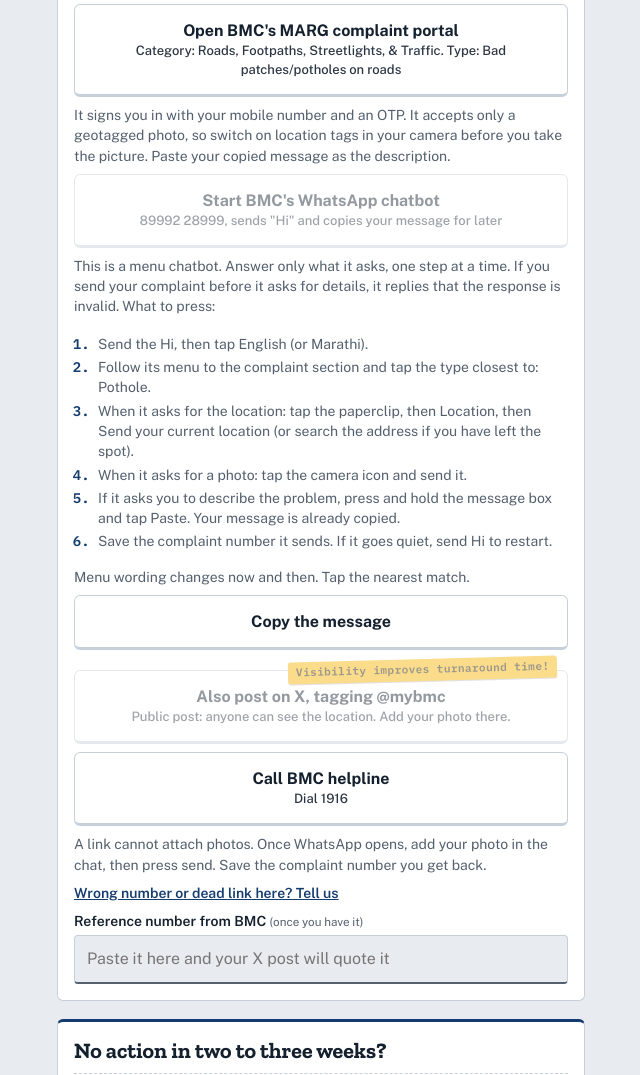
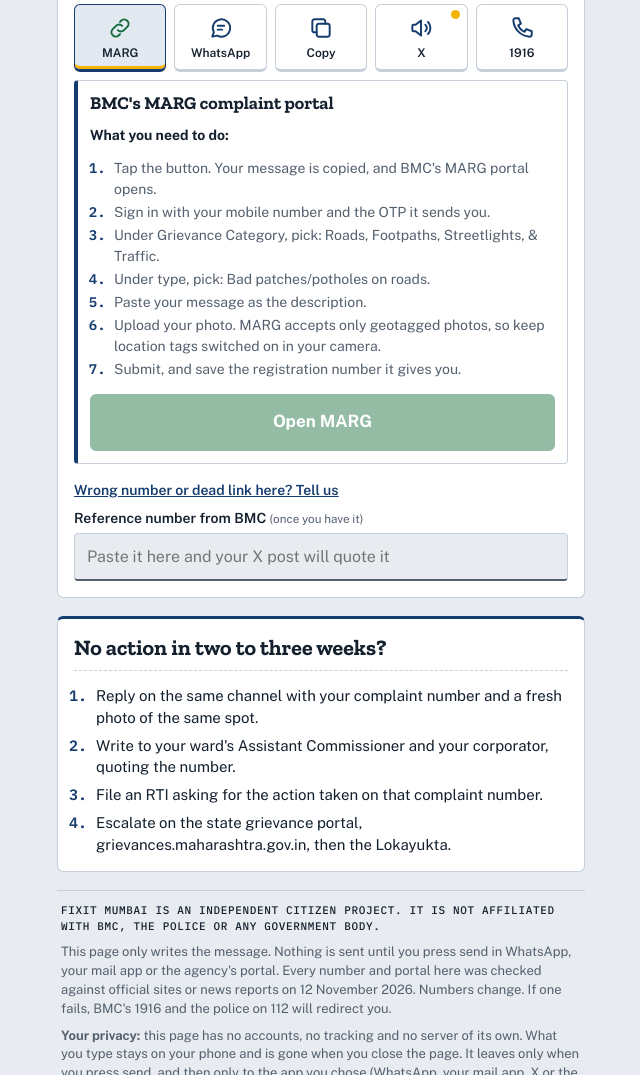
Before and after one commit to fixit-mumbai/fixit-mumbai.github.io, a plain HTML site: page index.html in a window 1280 px wide. Shown: the part 2778-3853 px from the top of the page, without its empty margins (319-959 px from the left). Drawn offline with Linux system fonts and the light colour scheme.

Commit message:
Send options as an icon row with a what-to-do panel
Co-Authored-By: Claude Fable 5.2 <noreply@anthropic.com>
Claude-Session: https://claude.ai/code/session_0116cPzWCuELSz27fK1qmcfk

```diff
--- a/index.html
+++ b/index.html
@@ -127,6 +127,17 @@ footer p{margin:0 0 8px}
 .report a,footer a{color:var(--accent);font-weight:600}
 .btn.has-flag{position:relative;margin-top:12px}
 .flag{position:absolute;top:-12px;right:10px;background:var(--mark);color:var(--mark-ink);font-family:var(--mono);font-size:11px;font-weight:600;letter-spacing:.04em;padding:3px 8px;border-radius:3px;transform:rotate(-1.5deg);box-shadow:0 1px 0 rgba(0,0,0,.25);white-space:nowrap}
+.icons{display:flex;flex-wrap:wrap;gap:8px}
+.ico{flex:1 1 56px;max-width:96px;position:relative;font:inherit;font-size:12px;font-weight:600;color:var(--ink);background:var(--surface);border:1px solid var(--line);border-bottom-width:3px;border-radius:6px;padding:10px 4px 7px;display:flex;flex-direction:column;align-items:center;gap:4px;cursor:pointer}
+.ico svg{width:26px;height:26px;color:var(--accent)}
+.ico.lead svg{color:var(--send)}
+.ico[aria-selected="true"]{border-color:var(--accent);background:var(--soft);box-shadow:inset 0 -3px 0 var(--mark)}
+.ico .dot{position:absolute;top:5px;right:7px;width:9px;height:9px;border-radius:50%;background:var(--mark)}
+.panel{border:1px solid var(--line);border-left:4px solid var(--accent);border-radius:4px;padding:12px;display:flex;flex-direction:column;gap:8px;position:relative}
+.panel > strong{font-family:var(--display);font-size:18px;line-height:1.2}
+.panel .flag{position:static;align-self:flex-start;transform:rotate(-1deg)}
+.panel .hint{margin-top:-4px}
+.todo{margin:2px 0 -4px;font-weight:700;font-size:14px}
 footer .disc{font-family:var(--mono);font-size:11px;letter-spacing:.06em;text-transform:uppercase;color:var(--ink)}
 @media (max-width:380px){.mast h1{font-size:31px}.seal{width:54px;height:54px}}
 @media (prefers-reduced-motion:no-preference){.btn,.chip,.issue{transition:background-color .12s,border-color .12s}}
@@ -1236,20 +1247,32 @@ function build(){
   });
 }
 
+var ICON = {
+  web:'<path d="M10 14a4 4 0 0 0 5.7 0l3-3a4 4 0 0 0-5.7-5.7l-1 1"/><path d="M14 10a4 4 0 0 0-5.7 0l-3 3a4 4 0 0 0 5.7 5.7l1-1"/>',
+  wa:'<path d="M4 20l1.4-4.2A8 8 0 1 1 8.6 19L4 20z"/><path d="M9 10h6M9 13.5h4"/>',
+  mail:'<rect x="3" y="5" width="18" height="14" rx="2"/><path d="M3.5 7l8.5 6 8.5-6"/>',
+  copy:'<rect x="8" y="8" width="12" height="12" rx="2"/><path d="M16 8V6a2 2 0 0 0-2-2H6a2 2 0 0 0-2 2v8a2 2 0 0 0 2 2h2"/>',
+  x:'<path d="M4 10v4a1 1 0 0 0 1 1h2l5 4V5L7 9H5a1 1 0 0 0-1 1z"/><path d="M16 9a4 4 0 0 1 0 6M18.5 6.5a8 8 0 0 1 0 11"/>',
+  sms:'<rect x="3" y="4" width="18" height="13" rx="2"/><path d="M8 21l3-4M7 9h10M7 12.5h6"/>',
+  tel:'<path d="M6 3h3l2 5-2.5 1.5a11 11 0 0 0 6 6L16 13l5 2v3a2 2 0 0 1-2 2A16 16 0 0 1 4 5a2 2 0 0 1 2-2z"/>'
+};
+var picked = {};
+
 function renderActions(ag, ta, box, note, ready, more, xt){
   var text = ta.value;
   box.textContent = "";
   var urgent = !!ag.callFirst || $("f-urgent").checked;
   var of = function(t){ return ag.ch.filter(function(c){ return c.t === t; }); };
-  var was = of("wa"), smss = of("sms"), mails = of("mail"), webs = of("web"), tels = of("tel"), lead = true, xDone = false;
+  var was = of("wa"), smss = of("sms"), mails = of("mail"), webs = of("web"), tels = of("tel");
   if(cur.nobot){ was = was.filter(function(c){ return !c.bot; }); }
-  var cls = function(kind){ var c = lead ? kind : ""; lead = false; return "btn " + c; };
-  var after = function(){
-    note.textContent = "Opened." + (xt && !xDone ? " Posting it on X as well, tagging @" + ag.x + ", adds public pressure." : "") + (more ? " Then come back to this page for the next complaint below." : "");
+  var E = encodeURIComponent;
+  var copyText = function(v, done){ try{ navigator.clipboard.writeText(v).then(function(){ done && done(true); }, function(){ done && done(false); }); }catch(e){ done && done(false); } };
+  var opened = function(){
+    note.textContent = "Opened." + (xt ? " Posting it on X as well, tagging @" + ag.x + ", adds public pressure." : "") + (more ? " Then come back to this page for the next complaint below." : "");
   };
   var guard = function(a){
     if(!ready){ a.setAttribute("aria-disabled","true"); a.addEventListener("click", function(e){ e.preventDefault(); $("f-loc").focus(); }); }
-    else{ a.addEventListener("click", after); }
+    else{ a.addEventListener("click", opened); }
   };
   var escape = function(a){
     // tel:, sms: and mailto: cannot leave an embedded frame on their own. Try the top window first, then a new tab.
@@ -1260,77 +1283,84 @@ function renderActions(ag, ta, box, note, ready, more, xt){
       catch(err){ try{ var w = window.open(url, "_blank"); if(w){ e.preventDefault(); } }catch(err2){} }
     });
   };
-  var handoff = function(a, sm, value, what){
-    // Phone, mail and SMS links can be blocked inside an embedded page, so also copy the value as a fallback.
-    a.addEventListener("click", function(){
-      try{ navigator.clipboard.writeText(value).then(function(){
-        sm.textContent = what + " " + value + " copied too, in case your phone did not open it.";
-      }, function(){}); }catch(e){}
-    });
+  var go = function(label, href, kind){
+    var a = el("a", {"class":"btn " + (kind || "primary"), href:href, target:"_blank", rel:"noopener"}, label);
+    guard(a); return a;
   };
-  var addTel = function(c){
-    var a = el("a", {"class":cls("primary"), href:"tel:" + c.num, target:"_blank", rel:"noopener"}, c.label);
-    var sm = el("small", null, "Dial " + (c.show || c.num));
-    a.appendChild(sm);
-    escape(a); handoff(a, sm, c.num, "Number");
-    a.addEventListener("click", after); box.appendChild(a);
-  };
-  var addX = function(){
-    if(!xt || xDone){ return; }
-    var first = lead;
-    var a = el("a", {"class":cls("primary"), target:"_blank", rel:"noopener", href:"https://x.com/intent/post?text=" + encodeURIComponent(xt)},
-      (first ? "Post on X, tagging " : "Also post on X, tagging ") + xTags(ag).map(function(h){ return "@" + h; }).join(", "));
-    a.appendChild(el("small", null, cur.xnoloc ? "Public post. Your location is left out of it." : "Public post: anyone can see the location. Add your photo there."));
-    xDone = true;
-    if(!ag.xwarn){ a.classList.add("has-flag"); a.appendChild(el("span", {"class":"flag"}, "Visibility improves turnaround time!")); }
-    if(!ready){ a.setAttribute("aria-disabled","true"); a.addEventListener("click", function(e){ e.preventDefault(); $("f-loc").focus(); }); }
-    else{ a.addEventListener("click", after); }
-    box.appendChild(a);
-    if(ag.xwarn){ box.appendChild(el("p", {"class":"need"}, ag.xwarn)); }
+  var todo = function(panel, steps, intro){
+    if(intro){ panel.appendChild(el("p", {"class":"tip"}, intro)); }
+    panel.appendChild(el("p", {"class":"todo"}, "What you need to do:"));
+    var ol = el("ol", {"class":"tip steps"});
+    steps.forEach(function(t){ if(t){ ol.appendChild(el("li", null, t)); } });
+    panel.appendChild(ol);
   };
 
-  var phoneOnly = !was.length && !smss.length && !mails.length && !webs.length;
-  if(urgent){ tels.forEach(addTel); tels = []; addX(); }
-  else if(phoneOnly){ addX(); }
-
-  var addWebs = function(first){
-  webs.forEach(function(c, wi){
-    var a = el("a", {"class": (first && wi === 0 && ready) ? "btn send" : "btn", href:c.url, target:"_blank", rel:"noopener"}, c.label);
-    var isMarg = c.url.indexOf("marg.mcgm.gov.in") > -1;
-    a.appendChild(el("small", null, isMarg ? (MARG_CAT[cur.l] ? "Category: " + MARG_CAT[cur.l][0] + (MARG_CAT[cur.l][1] ? ". Type: " + MARG_CAT[cur.l][1] : ". Then pick the type that fits") : "Pick the closest category and type") : c.url.replace(/^https?:\/\//,"").replace(/\/$/,"")));
-    a.addEventListener("click", after); box.appendChild(a);
-    if(isMarg){ box.appendChild(el("p", {"class":"tip"}, "It signs you in with your mobile number and an OTP. It accepts only a geotagged photo, so switch on location tags in your camera before you take the picture. Paste your copied message as the description.")); }
-  });
-    webs = [];
+  // Each option: icon, short label under the icon, and a function that fills the panel shown when it is chosen.
+  var opts = [];
+  var telOpt = function(c){
+    opts.push({k:"tel", id:"tel" + c.num, name:c.show || c.num, fill:function(pn){
+      pn.appendChild(el("strong", null, c.label));
+      todo(pn, ["Tap the button. Your dialler opens with the number typed.", "Read your message out to the person who answers.", "Ask for a complaint number and note it down."]);
+      var a = go("Call " + (c.show || c.num), "tel:" + c.num); escape(a);
+      if(ready){ a.addEventListener("click", function(){ copyText(c.num); }); }
+      pn.appendChild(a);
+    }});
   };
-  if(ag.webFirst && !urgent){ addWebs(true); lead = false; }
-  was.forEach(function(c){
-    var a = el("a", {"class":cls("send"), target:"_blank", rel:"noopener",
-      href:"https://wa.me/" + c.num + "?text=" + encodeURIComponent(text)});
-    a.appendChild(document.createTextNode(c.label));
+  var xOpt = function(){
+    if(!xt){ return; }
+    opts.push({k:"x", id:"x", name:"X", flag:!ag.xwarn, fill:function(pn){
+      pn.appendChild(el("strong", null, "Post on X, tagging " + xTags(ag).map(function(h){ return "@" + h; }).join(", ")));
+      if(!ag.xwarn){ pn.appendChild(el("span", {"class":"flag"}, "Visibility improves turnaround time!")); }
+      todo(pn, ["Tap the button. X opens with the post written and the right handles tagged.", "Add your photo to the post.",
+        cur.xnoloc ? "Post it. It is public, but your location is left out." : "Post it. It is public, so anyone can see the location."]);
+      if(ag.xwarn){ pn.appendChild(el("p", {"class":"need"}, ag.xwarn)); }
+      pn.appendChild(go("Open X with the post written", "https://x.com/intent/post?text=" + E(xt)));
+    }});
+  };
+  var webOpt = function(c){
+    var isMarg = c.url.indexOf("marg.mcgm.gov.in") > -1, mc = MARG_CAT[cur.l];
+    opts.push({k:"web", id:"web" + c.url, name:isMarg ? "MARG" : "Website", fill:function(pn){
+      pn.appendChild(el("strong", null, c.label.replace(/^Open /, "")));
+      todo(pn, isMarg ? [
+        "Tap the button. Your message is copied, and BMC's MARG portal opens.",
+        "Sign in with your mobile number and the OTP it sends you.",
+        mc ? "Under Grievance Category, pick: " + mc[0] + "." : "Under Grievance Category, pick the closest match.",
+        mc && mc[1] ? "Under type, pick: " + mc[1] + "." : "Under type, pick the line that fits your problem.",
+        "Paste your message as the description.",
+        cur.nophoto ? "" : "Upload your photo. MARG accepts only geotagged photos, so keep location tags switched on in your camera.",
+        "Submit, and save the registration number it gives you."
+      ] : ["Tap the button. Your message is copied, and the site opens.", "Find the complaint form and paste your message.", cur.nophoto ? "" : "Attach your photo if the form allows it.", "Submit, and save the complaint number you get."]);
+      var a = go(isMarg ? "Open MARG" : "Open the website", c.url, "send");
+      if(ready){ a.addEventListener("click", function(){ copyText(text); }); }
+      pn.appendChild(a);
+    }});
+  };
+  var waOpt = function(c){
+    opts.push({k:"wa", id:"wa" + c.num, name:"WhatsApp", fill:function(pn){
+      pn.appendChild(el("strong", null, c.label.replace(/^Start /, "")));
+      pn.appendChild(el("small", {"class":"hint"}, c.show));
+      var a;
       if(c.bot){
         var b = BOT[c.bot](cur);
-      a.href = "https://wa.me/" + c.num + "?text=" + encodeURIComponent(b.start);
-      var bsm = el("small", null, c.show + ", sends \"" + b.start + "\" and copies your message for later");
-      a.appendChild(bsm);
-      if(ready){ a.addEventListener("click", function(){
-        try{ navigator.clipboard.writeText(text).then(function(){ bsm.textContent = "Message copied. Follow the steps below in WhatsApp."; }, function(){}); }catch(e){}
-      }); }
-      guard(a); box.appendChild(a);
-      box.appendChild(el("p", {"class":"tip"}, "This is a menu chatbot. Answer only what it asks, one step at a time. If you send your complaint before it asks for details, it replies that the response is invalid. What to press:"));
-      var ol = el("ol", {"class":"tip steps"});
-      b.steps.forEach(function(t){ ol.appendChild(el("li", null, t)); });
-      box.appendChild(ol);
-      box.appendChild(el("p", {"class":"tip"}, "Menu wording changes now and then. Tap the nearest match."));
-      return;
+        todo(pn, ["Tap the button. WhatsApp opens with \"" + b.start + "\" typed, and your message is copied for later."].concat(b.steps.map(function(t){ return t.replace(/^Send the Hi, then /, "Send it, then ").replace(/^Send the Hi and /, "Send it and ").replace(/^Send the Hi\. /, "Send it. "); })),
+          "This is a menu chatbot. Answer only what it asks, one step at a time. If you send your complaint before it asks for details, it replies that the response is invalid.");
+        pn.appendChild(el("p", {"class":"tip"}, "Menu wording changes now and then. Tap the nearest match."));
+        a = go("Open WhatsApp", "https://wa.me/" + c.num + "?text=" + E(b.start), "send");
+        if(ready){ a.addEventListener("click", function(){ copyText(text); }); }
+      }else{
+        todo(pn, ["Tap the button. WhatsApp opens with your message typed.", cur.nophoto ? "" : "Add your photo in the chat. A link cannot attach it for you.", "Press send, and save the complaint number you get back."]);
+        a = go("Open WhatsApp", "https://wa.me/" + c.num + "?text=" + E(text), "send");
       }
-    a.appendChild(el("small", null, c.show + ", opens WhatsApp with the message typed"));
-    guard(a); box.appendChild(a);
-  });
-
-  mails.forEach(function(c){
-    // mailto: is unreliable inside an embedded page, so offer each webmail's own compose link (plain https).
-    var subj = "Complaint: " + cur.l, E = encodeURIComponent;
+      pn.appendChild(a);
+    }});
+  };
+  var mailOpt = function(c){
+    opts.push({k:"mail", id:"mail" + c.addr, name:"Email", fill:function(pn){
+      pn.appendChild(el("strong", null, c.label));
+      var msm = el("small", {"class":"hint"}, "To " + c.addr + (c.cc ? ", copy to " + c.cc.split(",").join(" and ") : ""));
+      pn.appendChild(msm);
+      todo(pn, ["Tap your mail service below. A new email opens with the address, subject and message filled in.", cur.nophoto ? "" : "Attach your photo.", "Press send."]);
+      var subj = "Complaint: " + cur.l;
       var links = [
         ["Gmail", "https://mail.google.com/mail/?view=cm&fs=1&to=" + E(c.addr) + (c.cc ? "&cc=" + E(c.cc) : "") + "&su=" + E(subj) + "&body=" + E(text)],
         ["Outlook", "https://outlook.live.com/mail/0/deeplink/compose?to=" + E(c.addr) + (c.cc ? "&cc=" + E(c.cc) : "") + "&subject=" + E(subj) + "&body=" + E(text)],
@@ -1339,49 +1369,75 @@ function renderActions(ag, ta, box, note, ready, more, xt){
       ];
       // On a phone only the mail app link carries the draft reliably, so it goes first there.
       if(/Android|iPhone|iPad|iPod/i.test(navigator.userAgent)){ links.unshift(links.pop()); links[0][0] = "Open in your mail app"; }
-    var wrap = el("div", {"class":"mailbox" + (lead ? " lead" : "")}); lead = false;
-    wrap.appendChild(el("strong", null, c.label));
-    var msm = el("small", null, "To " + c.addr + (c.cc ? ", copy to " + c.cc.split(",").join(" and ") : ""));
-    wrap.appendChild(msm);
       var row = el("div", {"class":"chips"});
       links.forEach(function(l, k){
         var a = el("a", {"class":"chip" + (k === 0 ? " on" : ""), href:l[1], target:"_blank", rel:"noopener"}, l[0]);
-      if(ready && l[1].indexOf("mailto:") === 0){ escape(a); handoff(a, msm, c.addr, "Address"); }
+        if(ready && l[1].indexOf("mailto:") === 0){ escape(a); a.addEventListener("click", function(){ copyText(c.addr); }); }
         guard(a); row.appendChild(a);
       });
-    wrap.appendChild(row);
-    box.appendChild(wrap);
+      pn.appendChild(row);
+    }});
+  };
+  var smsOpt = function(c){
+    opts.push({k:"sms", id:"sms" + c.num, name:"SMS", fill:function(pn){
+      pn.appendChild(el("strong", null, c.label));
+      pn.appendChild(el("small", {"class":"hint"}, c.show));
+      todo(pn, ["Tap the button. Your messages app opens with the text typed.", "Press send."]);
+      var a = go("Open messages", "sms:" + c.num + "?&body=" + E(text)); escape(a);
+      pn.appendChild(a);
+    }});
+  };
+  var copyOpt = function(){
+    opts.push({k:"copy", id:"copy", name:"Copy", fill:function(pn){
+      var st = el("strong", null, "Copy the message");
+      pn.appendChild(st);
+      todo(pn, ["Your message is copied when you tap Copy.", "Paste it wherever you file: a form, an email or a chat."]);
+      copyText(ta.value, function(ok){ st.textContent = ok ? "Copied. Paste it where you file." : "Could not copy. Select the text above and copy it."; });
+    }});
+  };
+
+  // Order: calling and X first when urgent; otherwise WhatsApp, email, copy, website, X, SMS, call. BMC leads with MARG.
+  var phoneOnly = !was.length && !smss.length && !mails.length && !webs.length;
+  if(urgent){ tels.forEach(telOpt); tels = []; xOpt(); }
+  else if(phoneOnly){ xOpt(); }
+  if(ag.webFirst && !urgent){ webs.forEach(webOpt); webs = []; }
+  was.forEach(waOpt); mails.forEach(mailOpt); copyOpt(); webs.forEach(webOpt);
+  if(!opts.some(function(o){ return o.k === "x"; })){ xOpt(); }
+  smss.forEach(smsOpt); tels.forEach(telOpt);
+
+  // Two options of the same kind get numbered so their labels differ.
+  var seen = {};
+  opts.forEach(function(o){ seen[o.name] = (seen[o.name] || 0) + 1; if(seen[o.name] > 1){ o.name = o.name + " " + seen[o.name]; } });
+  var key = cur.l + "|" + ag.name;
+  var bar = el("div", {"class":"icons", role:"tablist"});
+  var panel = el("div", {"class":"panel"});
+  var show = function(o, byTap){
+    picked[key] = o.id;
+    [].forEach.call(bar.children, function(b){ b.setAttribute("aria-selected", String(b.getAttribute("data-id") === o.id)); });
+    panel.textContent = "";
+    if(o.k === "copy" && !byTap){ // do not copy silently on redraw
+      panel.appendChild(el("strong", null, "Copy the message"));
+      panel.appendChild(el("p", {"class":"tip"}, "Tap Copy above to copy the message, then paste it wherever you file."));
+      return;
+    }
+    o.fill(panel);
+  };
+  opts.forEach(function(o, i){
+    var b = el("button", {type:"button", "class":"ico" + (i === 0 ? " lead" : ""), role:"tab", "data-id":o.id, "aria-selected":"false"});
+    b.innerHTML = '<svg viewBox="0 0 24 24" fill="none" stroke="currentColor" stroke-width="1.8" stroke-linecap="round" stroke-linejoin="round" aria-hidden="true">' + ICON[o.k] + '</svg>';
+    b.appendChild(el("span", null, o.name));
+    if(o.flag){ b.appendChild(el("i", {"class":"dot", title:"Visibility improves turnaround time"})); }
+    b.addEventListener("click", function(){ show(o, true); });
+    bar.appendChild(b);
   });
-
-  var copy = el("button", {type:"button", "class":cls("primary")}, "Copy the message");
-  copy.addEventListener("click", function(){
-    var done = function(ok){ copy.textContent = ok ? "Copied. Paste it where you file." : "Could not copy. Select the text above and copy it."; };
-    try{
-      navigator.clipboard.writeText(ta.value).then(function(){ done(true); }, function(){ done(false); });
-    }catch(e){ done(false); }
-  });
-  box.appendChild(copy);
-
-  addWebs(false);
-  lead = false;
-  addX();
-
-  smss.forEach(function(c){
-    var a = el("a", {"class":"btn", target:"_blank", rel:"noopener", href:"sms:" + c.num + "?&body=" + encodeURIComponent(text)}, c.label);
-    var ssm = el("small", null, c.show + ", opens your messages app with the text typed");
-    a.appendChild(ssm);
-    if(ready){ escape(a); handoff(a, ssm, c.num, "Number"); }
-    guard(a); box.appendChild(a);
-  });
-  tels.forEach(addTel);
+  box.appendChild(bar); box.appendChild(panel);
+  var start = opts.filter(function(o){ return o.id === picked[key]; })[0] || opts[0];
+  if(start){ show(start, false); }
 
   note.textContent = ag.callFirst ? "Call first, then file online with the same details. Save the reference number you get."
-    : urgent ? "Marked as urgent, so calling comes first. Read the message out and ask for a complaint number, then send the written complaint for the record."
-    : was.length ? "A link cannot attach photos. Once WhatsApp opens, add your photo in the chat, then press send. Save the complaint number you get back."
-    : mails.length ? "Pick your mail service and a new email opens with the address, subject and message filled in. Attach your photo and send. If none of them suits you, copy the message and email the address shown."
-    : webs.length ? "Copy the message, open the form, paste it and attach your photo. Save the complaint number you get back."
-    : xt ? "This office takes complaints only by phone, so a public post on X is the written option. Read the message out when you call, and ask for a complaint number."
-    : "Read the message out when you call, and ask for a complaint number.";
+    : urgent ? "Marked as urgent, so calling comes first. Send the written complaint afterwards for the record."
+    : phoneOnly && xt ? "This office takes complaints only by phone, so a public post on X is the written option."
+    : "";
 }
 
 function showMatch(idx, alts, how){
```
Lines whose indentation alone changed are shown as unchanged.
